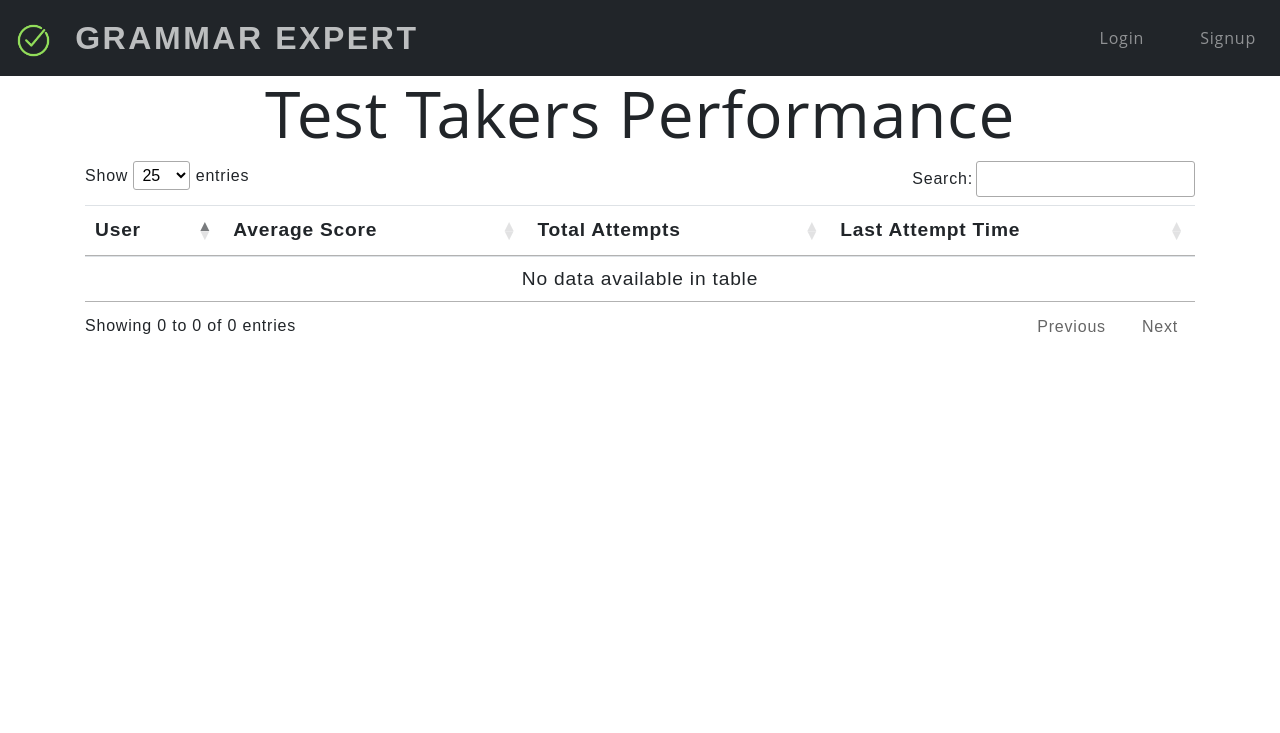
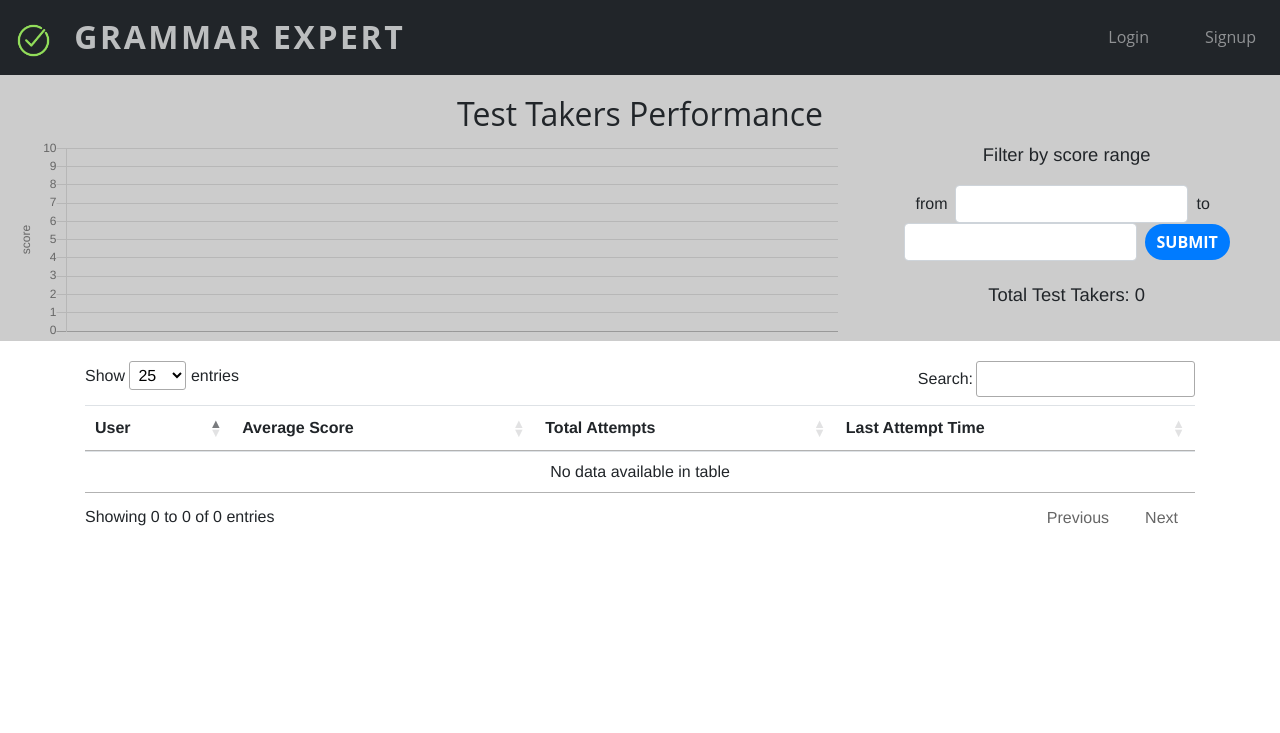
Before and after one commit to vikasAravi/TheGrammerlyProject, a Django app: template myapp/templates/getallusersummary.html in a window 1280 px wide. Shown: the top 733 px of the page. Run offline with Django 3.2, Linux system fonts and the light colour scheme; the template is opened without the code that fills it, so the values that code supplies are empty; some libraries are stand-ins or nearby versions.

Commit message:
Updated all user summary with charts and fixed style for essay view

```diff
--- a/myapp/static/answer.css
+++ b/myapp/static/answer.css
@@ -36,13 +36,17 @@
     text-align: center;
 }
 
+.modal-lg {
+    max-width:80% !important;
+}
+
 #res{
    display:none;
    margin:0 10%;
 }
 
 #essay {
-    display:none;
+    text-align: justify;
 }
 
 pre {
@@ -69,10 +73,6 @@
 
 span.correct {
     color:#444444;
-}
-
-div p{
-    margin-left: 30px;
 }
 
 .hidden {
--- a/myapp/static/header.css
+++ b/myapp/static/header.css
@@ -297,7 +297,7 @@
   padding: 1rem 2rem;
 }
 
-.btn-primary {
+/* .btn-primary {
   background-color: #F05F40;
   border-color: #F05F40;
 }
@@ -305,11 +305,11 @@
 .btn-primary:hover, .btn-primary:focus, .btn-primary:active {
   color: #fff;
   background-color: #ee4b28 !important;
-}
+} */
 
-.btn-primary:active, .btn-primary:focus {
+/* .btn-primary:active, .btn-primary:focus {
   box-shadow: 0 0 0 0.2rem rgba(240, 95, 64, 0.5) !important;
-}
+} */
 
 .navbar-brand span{
     padding-left: 15px;
--- a/myapp/static/retrieveresults.js
+++ b/myapp/static/retrieveresults.js
@@ -3,7 +3,7 @@
     var qid = window.location.href;
     qid = qid.substring(qid.lastIndexOf('/')+1);
     var url = "/getresult/";
-    $('#username').text(qid)
+    $('#username').text(uid);
     console.log(url);
     var he = highlightErrors;
     $.post(url, {"uid":uid, "qid":qid}, function (data) {
--- a/myapp/static/userperfdata.js
+++ b/myapp/static/userperfdata.js
@@ -27,6 +27,14 @@
 uuid=0
 
 $(function() {
+    $('#minscore').change(function() {
+        $('#maxscore').attr("min", $(this).val())
+    });
+
+    $('#maxscore').change(function() {
+        $('#minscore').attr("max", $(this).val())
+    });
+
     $('#modChart').on('shown.bs.modal',function(event){
         // Chart initialisieren
         var modal = $(this);
--- a/myapp/templates/getallusersummary.html
+++ b/myapp/templates/getallusersummary.html
@@ -1,14 +1,6 @@
 {% include "header.html" %}
 {% load static %}
-<link rel="stylesheet" href="{% static "answer.css"%}"/>
 <style>
-    #hi{
-        font-weight: bolder;
-    }
-    #hello{
-       font-style: italic;
-       font-weight: bold;
-    }
     .userattempt {
         text-decoration: underline;
         cursor: pointer;
@@ -17,14 +9,40 @@
         font-weight: bold;
     }
 
-    .table {
-        font-size:1.2em;
+    .topcontrol {
+        background-color: #cccccc;
+        padding-top:20px;
+        margin-bottom: 20px;
     }
 
+    .stats {
+        margin-top:20px;
+    }
 </style>
 <link rel="stylesheet" type="text/css" href="https://cdn.datatables.net/v/bs4/dt-1.10.18/datatables.min.css"/>
+
 <div class="masthead text-center">
-    <h1>Test Takers Performance</h1>
+    <div class="container-fluid topcontrol">
+        <h2>Test Takers Performance</h2>
+        <div class="row">
+        <div class="col-sm-8 col-md-8">
+            <canvas id="perfChart" width="400" height="200"></canvas>
+        </div>
+        <div class="col-sm-4 col-md-4">
+            <p>Filter by score range</p>
+            <form action="/analytics/" class="form-inline justify-content-center" role="form" method="POST">
+                {% csrf_token %}
+                <label for="minscore" class="mr-sm-2" >from</label>
+                <input type="number" step="1" min="0" max="{{attrs.maxscore}}" value="{{attrs.minscore}}" id="minscore" name="minscore" class="form-control  mr-sm-2"/>
+                <label for="maxscore" class="mr-sm-2">to</label>
+                <input type="number" step="1" min="{{attrs.minscore}}" max="10" value="{{attrs.maxscore}}" id="maxscore" name="maxscore" class="form-control mr-sm-2"/>
+                <button type="submit" class="btn btn-primary">Submit</button>
+                <!--TODO: filter by branch etc.-->
+            </form>
+            <p class="stats">Total Test Takers: <span id="takercount">--</span></p>
+        </div>
+    </div>
+</div>
 <div class="container">
 
 <table id="leaderboard" class="table">
@@ -69,7 +87,15 @@
     <script type="text/javascript" src="https://cdn.datatables.net/v/bs4/dt-1.10.18/datatables.min.js"></script>
     <script>
         $(document).ready(function() {
-            $('#leaderboard').DataTable({
+
+            var getcolor = function(branch) {
+                //TODO return based on branch later
+                var r = Math.floor((Math.random() * 256));
+                var g = Math.floor((Math.random() * 256));
+                var b = Math.floor((Math.random() * 256));
+                return 'rgba('+r+', '+g+', '+b+', 0.2)';
+            }
+            var mytable = $('#leaderboard').DataTable({
                 lengthMenu: [
                     [ 25, 50, 100, -1 ],
                     [ '25', '50', '100', 'All' ]
@@ -78,7 +104,56 @@
                     'pageLength'
                 ]
             });
+
+
+            var makechart = function() {
+                var data = mytable.rows().data();
+            $('#takercount').text(data.length);
+            // create chart from data here
+            var chartdata = new Array(data.length);
+            var colordata = new Array(data.length);
+            var labels = new Array(data.length);
+            for(var i=0; i<data.length; i++) {
+                chartdata[i] = data[i][1]; //TODO: change index when more parameters come
+                colordata[i] = getcolor(0); //TODO, should be based on the branch
+                labels[i] = data[i][0];
+            }
+                // sort the data by avg score
+            var ctx = document.getElementById("perfChart").getContext('2d');
+            var perfChart = new Chart(ctx, {
+                type: 'bar',
+                data: {
+                    labels:labels,
+                    datasets: [{
+                        data: chartdata,
+                        backgroundColor: colordata
+                    }]
+                },
+                options: {
+                    responsive: true,
+                    maintainAspectRatio: false,
+                    legend: { display: false },
+                    scales: {
+                        yAxes: [{
+                            ticks: { min: 0, max: 10 },
+                            scaleLabel: { display: true, labelString: 'score' }
+                        }],
+                        xAxes: [{
+                            gridLines: { display: false },
+                            ticks: { display: false }
+                        }]
+                    }
+                }
+            });
+            }
+
+            makechart();
+            mytable.on('order.dt', function() {
+                makechart();
+            })
+
         } );
+
         //make ajax call
     </script>
     <script src="https://cdnjs.cloudflare.com/ajax/libs/Chart.js/2.7.2/Chart.bundle.min.js"></script>
--- a/myapp/templates/homepage.html
+++ b/myapp/templates/homepage.html
@@ -26,7 +26,7 @@
             <div class="col-lg-8 mx-auto">
                 <p class="text-faded mb-5">Create new questions or see attempts made for your questions. You can also see overall user performance for all questions thay have attempted from your question bank.</p>
                 <a href="{% url "questionmanager" %}"><button class="btn btn-primary mt-5 btn-xl">Manage Questions</button></a>
-                <a href="{% url "getallusersummary" %}"><button class="btn btn-success mt-5 btn-xl">User Summary</button></a>
+                <a href="{% url "analytics" %}"><button class="btn btn-success mt-5 btn-xl">User Summary</button></a>
             </div>
             {% else %}
             <div class="col-lg-8 mx-auto">
--- a/myapp/urls.py
+++ b/myapp/urls.py
@@ -18,7 +18,7 @@
     path('getuserperformance/',views.getuserperformance,name='getuserperformance'),
     path('leaderboard/<int:qid>',views.leaderboard, name = 'leaderboard'),
     path('getuserattemptdata/', views.getuserattemptdata, name='getuserattemptdata'),
-    path('getallusersummary/', views.getallusersummary, name='getallusersummary'),
+    path('analytics/', views.getallusersummary, name='analytics'),
     path('getuserperfdata/<int:uid>',views.getuserperfdata, name = 'getuserperfdata'),
     path('canattempt/<str:code>',views.canattempt, name = 'canattempt'),
     path('updatequestion/<int:pk>',views.EditQuestion.as_view(), name = 'updatequestion'),
```
Also changed, not shown: myapp/templates/leaderboard.html (+0 -11 lines), myapp/templates/userperformance.html (+1 -10 lines), myapp/views.py (+9 -3 lines).
